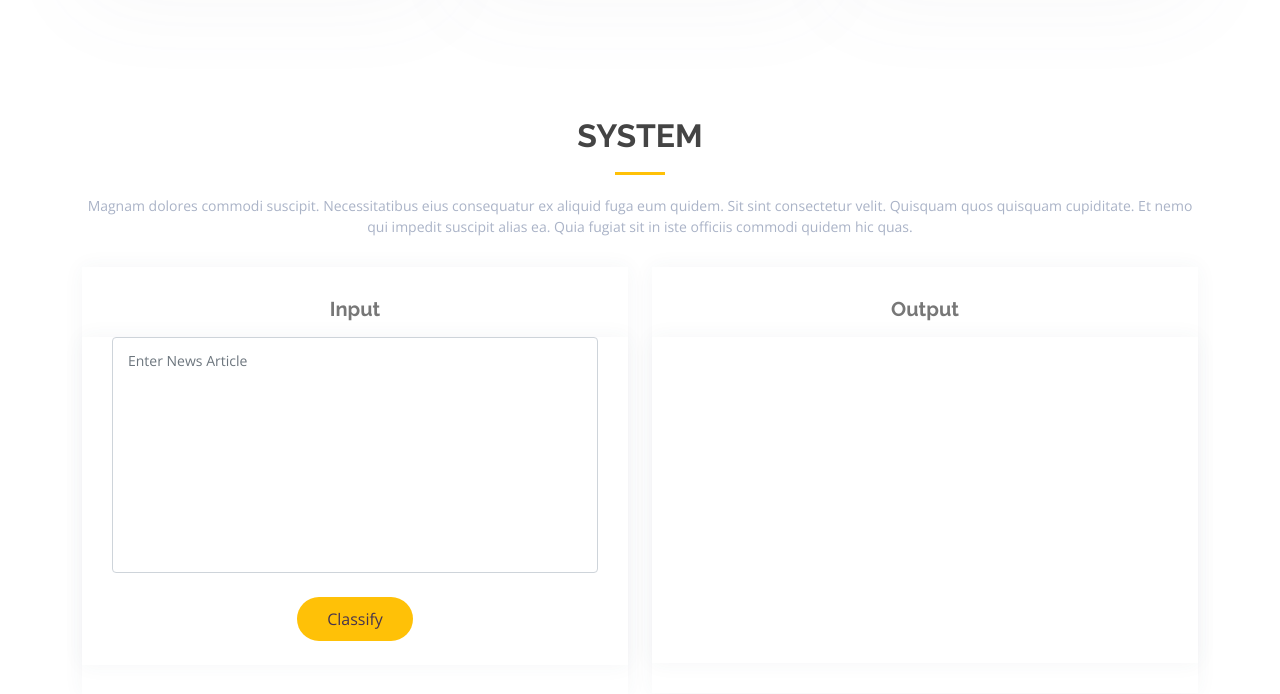
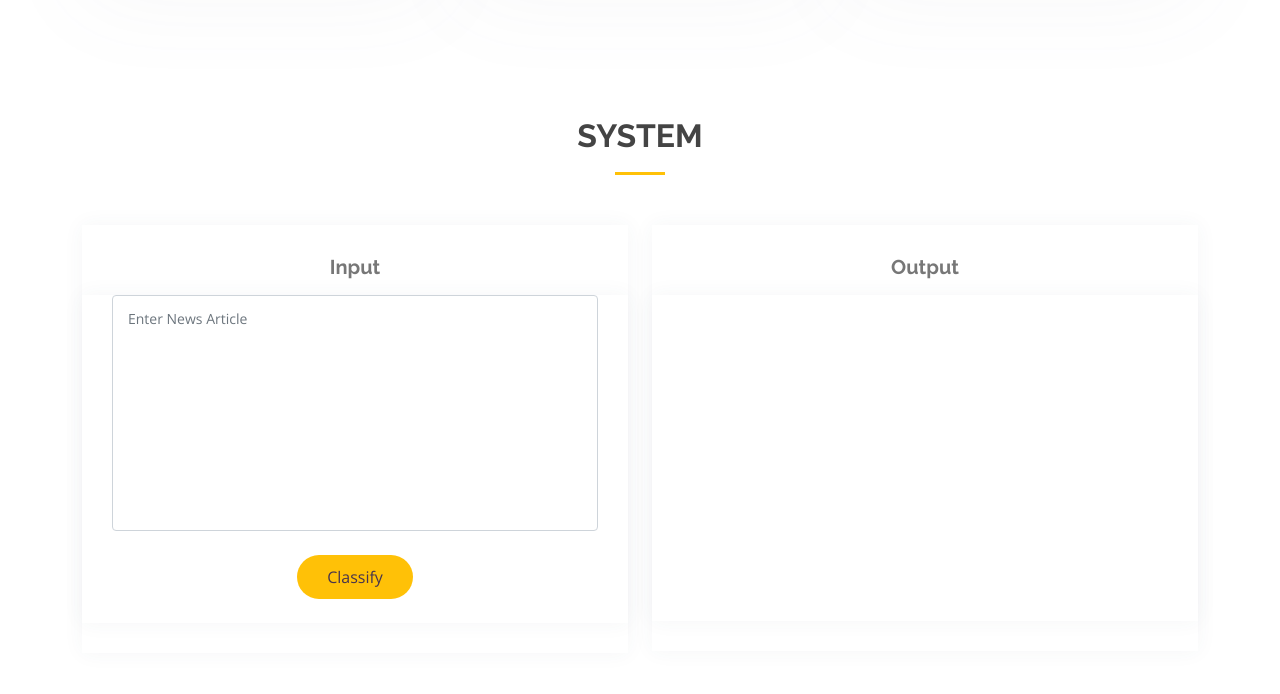
Before and after one commit to danlobo1999/classification-of-hindi-news, a Flask app: template flask-app/templates/index.html in a window 1280 px wide. Shown: the part 2160-2854 px from the top of the page. Run offline with Flask 2, Linux system fonts and the light colour scheme; the template is opened without the code that fills it, so the values that code supplies are empty; some libraries are stand-ins or nearby versions.

Commit message:
updated: ui

```diff
--- a/flask-app/templates/index.html
+++ b/flask-app/templates/index.html
@@ -166,7 +166,6 @@
 
         <div class="section-title">
           <h2>System</h2>
-          <p>Magnam dolores commodi suscipit. Necessitatibus eius consequatur ex aliquid fuga eum quidem. Sit sint consectetur velit. Quisquam quos quisquam cupiditate. Et nemo qui impedit suscipit alias ea. Quia fugiat sit in iste officiis commodi quidem hic quas.</p>
         </div>
 
         <div class="row">
```
